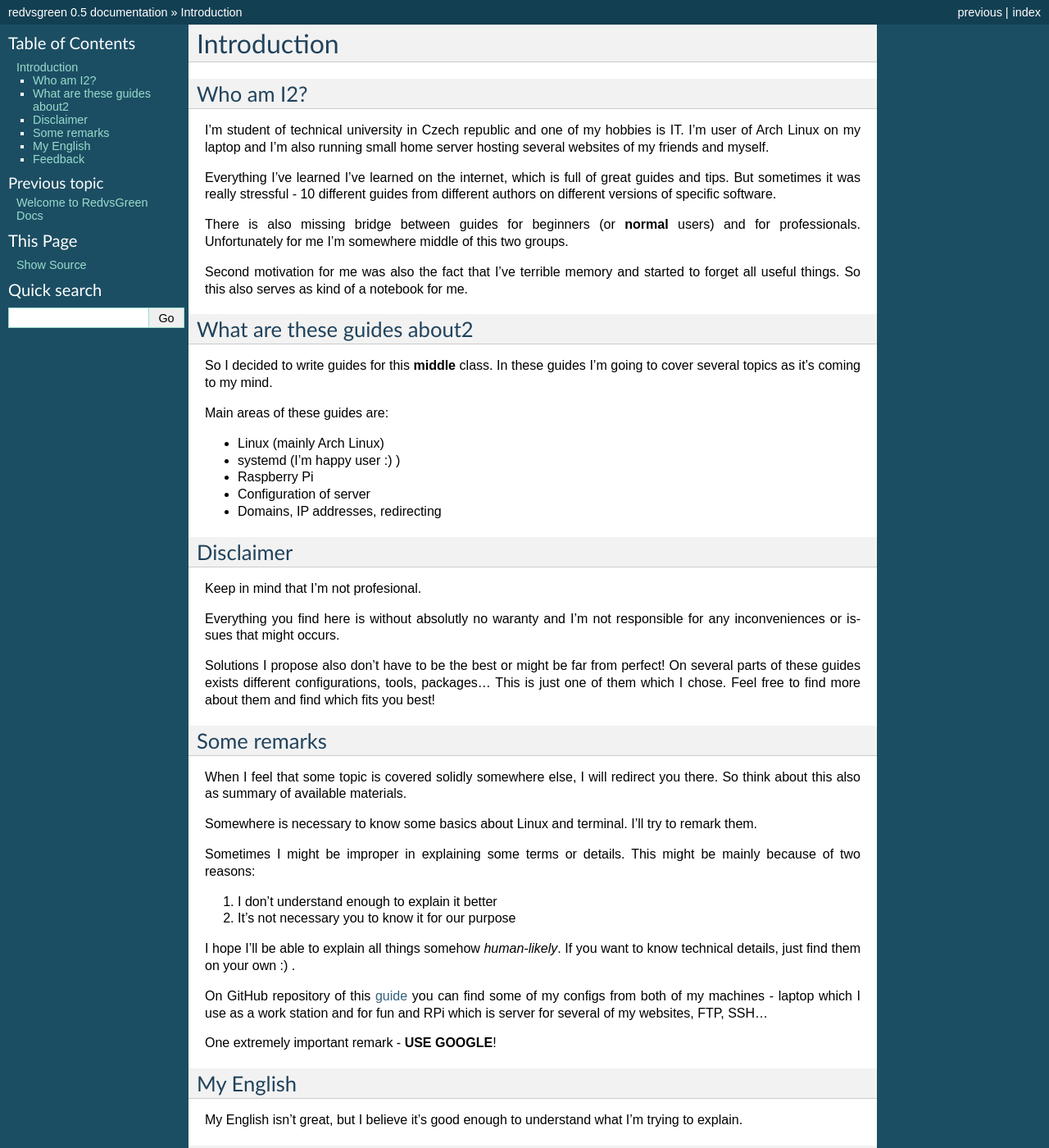
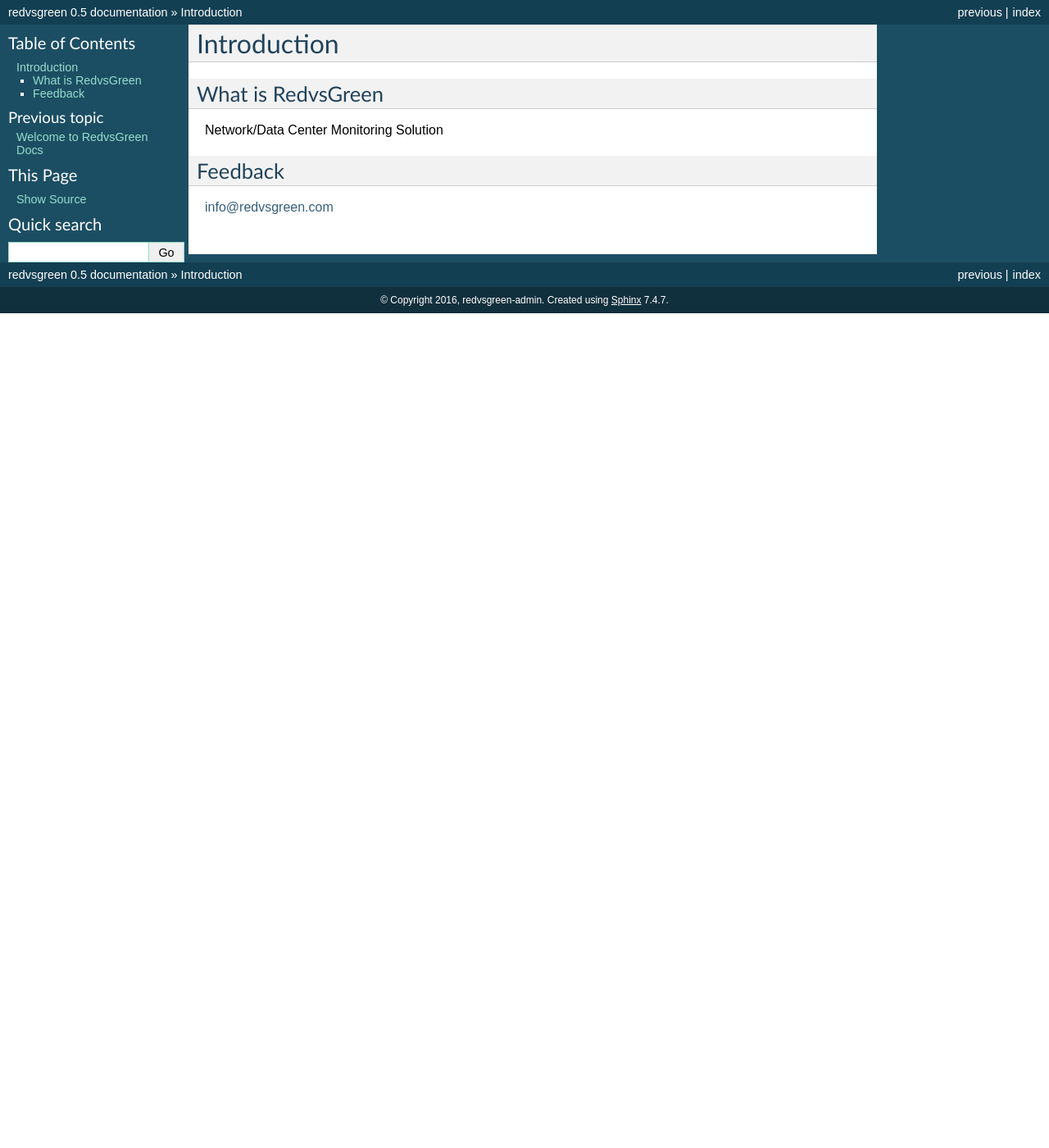
Before and after one commit to RedvsGreen-org/Docs, a Sphinx documentation site: the page built from docs/source/intro.rst, in a window 1280 px wide and 1400 px high. Shown: the whole window at 82% size. Built offline with Sphinx 7.4.7, drawn with Linux system fonts in a browser that asks for light colours; some of the changed text lies outside the part shown.

Commit message:
Update intro.rst

```diff
--- a/docs/source/intro.rst
+++ b/docs/source/intro.rst
@@ -1,66 +1,12 @@
 Introduction
 ============
 
-Who am I2?
+What is RedvsGreen
 ----------
 
-I'm student of technical university in Czech republic and one of my hobbies is IT. I'm user of Arch Linux on my laptop and I'm also running small home server hosting several websites of my friends and myself.
-
-Everything I've learned I've learned on the internet, which is full of great guides and tips. But sometimes it was really stressful - 10 different guides from different authors on different versions of specific software.
-
-There is also missing bridge between guides for beginners (or **normal** users) and for professionals. Unfortunately for me I'm somewhere middle of this two groups.
-
-Second motivation for me was also the fact that I've terrible memory and started to forget all useful things. So this also serves as kind of a notebook for me.
-
-What are these guides about2
-----------------------------
-
-So I decided to write guides for this **middle** class. In these guides I'm going to cover several topics as it's coming to my mind.
-
-Main areas of these guides are:
-
-* Linux (mainly Arch Linux)
-* systemd (I'm happy user :) )
-* Raspberry Pi
-* Configuration of server
-* Domains, IP addresses, redirecting
-
-Disclaimer
-----------
-
-Keep in mind that I'm not profesional.
-
-Everything you find here is without absolutly no waranty and I'm not responsible for any inconveniences or issues that might occurs.
-
-Solutions I propose also don't have to be the best or might be far from perfect! On several parts of these guides exists different configurations, tools, packages... This is just one of them which I chose. Feel free to find more about them and find which fits you best!
-
-Some remarks
-------------
-
-When I feel that some topic is covered solidly somewhere else, I will
-redirect you there. So think about this also as summary of available materials.
-
-Somewhere is necessary to know some basics about Linux and terminal. I'll try to remark them.
-
-Sometimes I might be improper in explaining some terms or details. This might be mainly because of two reasons:
-
-1. I don't understand enough to explain it better
-2. It's not necessary you to know it for our purpose
-
-I hope I'll be able to explain all things somehow *human-likely*. If you want to know technical details, just find them on your own :) .
-
-On GitHub repository of this `guide <https://GitHub.com/Farence/tutos>`_ you can find some of my configs from both of my machines - laptop which I use as a work station and for fun and RPi which is server for several of my websites, FTP, SSH...
-
-One extremely important remark - **USE GOOGLE**!
-
-My English
------------
-
-My English isn't great, but I believe it's good enough to understand what I'm trying to explain.
+Network/Data Center Monitoring Solution
 
 Feedback
 --------
 
-I'll be really happy for you feedback - don't hesitate to ask about some additional info or next guides and also if you find some mistakes, please let me know.
-
-Both can be done by submitting an issue on git hub, where are these guides placed.
+info@redvsgreen.com
```
